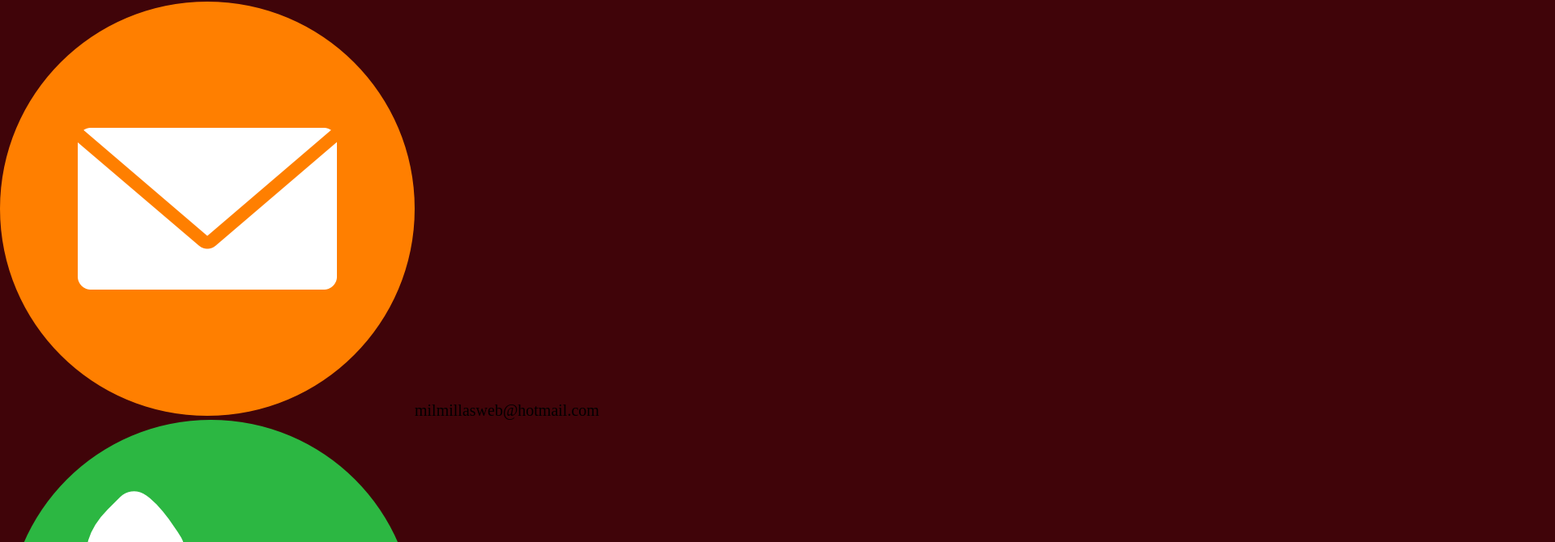
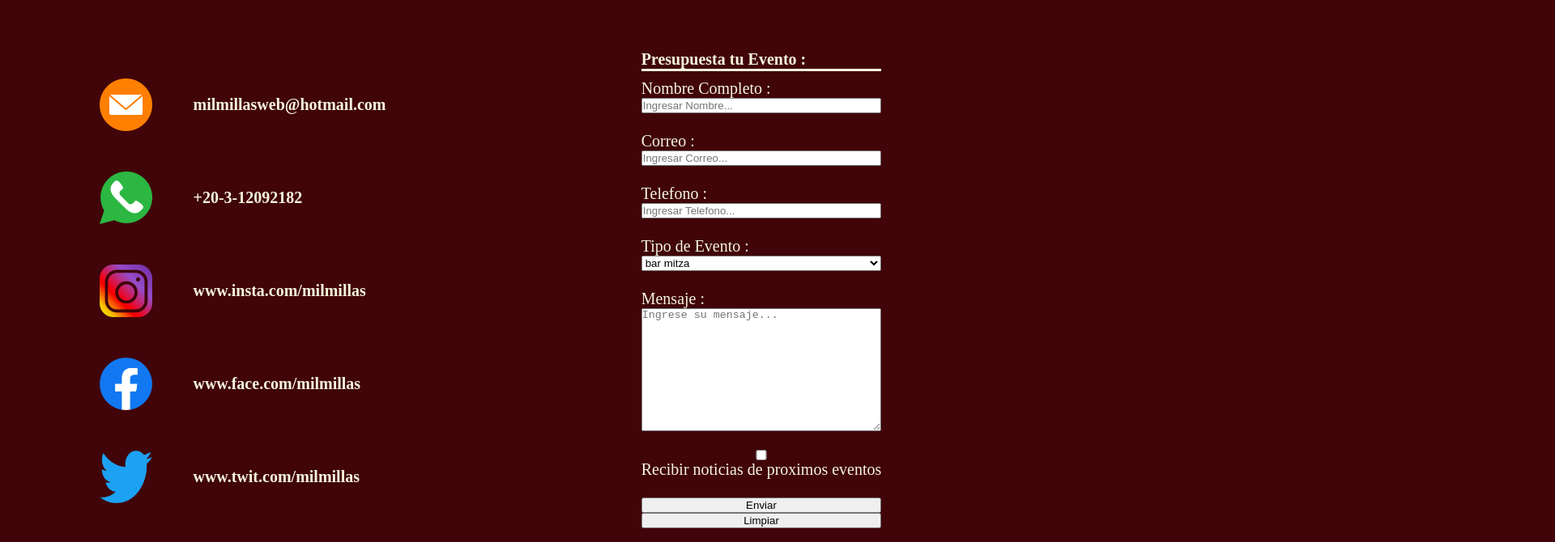
Before and after one commit to BenjaKanz/Mil-Millas-First, a website: page paginas/contacto.html in a window 1280 px wide. Shown: the part 232-902 px from the top of the page at 81% size, 1920 px wide, since content can reach past the window. Drawn offline with Linux system fonts and the light colour scheme; a web font is replaced by a local one.

Commit message:
aplicado full sass

```diff
--- a/paginas/contacto.html
+++ b/paginas/contacto.html
@@ -59,17 +59,21 @@
     </header>
     <main>
         <h3 class="titulos">Contacto</h3>
-        <ul class="form">
+        <div class="contacto__grid">
+            <section class="contacto">
+                <ul class="contacto__contenedor">
                     <!-- (luego se cambiara por etiqueta "a" con direccion real) -->
-            <li><img class="iconos__contacto" src="../Multimedia/img/MSGorange.png" alt="correoIcon" />milmillasweb@hotmail.com</li>
-            <li><img class="iconos__contacto" src="../Multimedia/img/whaicon.png" alt="whatsappIcon" />+20-3-12092182</li>
-            <li><img class="iconos__contacto" src="../Multimedia/img/Instagram-Icon.png" alt="instaIcon" />www.insta.com/milmillas</li>
-            <li><img class="iconos__contacto" src="../Multimedia/img/Facebook_Logo_(2019).png" alt="faceIcon" />www.face.com/milmillas</li>
-            <li><img class="iconos__contacto" src="../Multimedia/img/twitterlogo.png" alt="twitIcon" />www.twit.com/milmillas</li>
+                    <li><img class="contacto__contenedor-img" src="../Multimedia/img/MSGorange.png" alt="correoIcon" />milmillasweb@hotmail.com</li>
+                    <li><img class="contacto__contenedor-img" src="../Multimedia/img/whaicon.png" alt="whatsappIcon" />+20-3-12092182</li>
+                    <li><img class="contacto__contenedor-img" src="../Multimedia/img/Instagram-Icon.png" alt="instaIcon" />www.insta.com/milmillas</li>
+                    <li><img class="contacto__contenedor-img" src="../Multimedia/img/Facebook_Logo_(2019).png" alt="faceIcon" />www.face.com/milmillas</li>
+                    <li><img class="contacto__contenedor-img" src="../Multimedia/img/twitterlogo.png" alt="twitIcon" />www.twit.com/milmillas</li>
                 </ul>
+            </section>
             <section class="form">
-            <h4 class="imgfondo">Presupuesta tu Evento</h4>
-            <form action="" method="" enctype="">
+                <div class="form__container">
+                    <h4>Presupuesta tu Evento :</h4>
+                    <form class="formulario" action="" method="" enctype="">
                         <label for="nombre">Nombre Completo :</label>
                         <input type="text" id="nombre" name="nombre" placeholder="Ingresar Nombre..." />
                         <br />
@@ -77,7 +81,7 @@
                         <input type="email" id="correo" name="correo" placeholder="Ingresar Correo..." />
                         <br />
                         <label for="telefono">Telefono :</label>
-                <input type="text" id="telefono" name="telefono" placeholder="Ingresar Telefono" />
+                        <input type="text" id="telefono" name="telefono" placeholder="Ingresar Telefono..." />
                         <br />
                         <label for="evento">Tipo de Evento :</label>
                         <select name="evento" id="evento" >
@@ -96,7 +100,9 @@
                         <button type="submit" >Enviar</button>
                         <button type="reset">Limpiar</button>
                     </form>
+                </div>
             </section>
+        </div>
     </main>
     <footer>
         <div class="footers">
--- a/sass/_global.scss
+++ b/sass/_global.scss
@@ -46,6 +46,7 @@ body {
     margin: 30px 30px 15px 0px;
 }
 
-.negrita{
+.texto{
     font-weight: bolder;
+    color: $bglight2;
 }
--- a/sass/_main.scss
+++ b/sass/_main.scss
@@ -1,11 +1,12 @@
 // INDEX //
+
 
 @mixin grid__presentacion-flex{
     display: flex;
-                flex-direction: column;
-                align-items: center;
-                transition: transform 0.5s;
-                color: $bgred;
+    flex-direction: column;
+    align-items: center;
+    transition: transform 0.5s;
+    color: $bglight2;
 }
 
 
@@ -21,7 +22,6 @@
         &-fulano {
             grid-area: fulano;
             border-bottom: $bglight 2px solid;
-            color: $bgred;
             transition: 0.5s;
 
             &:hover{
@@ -38,7 +38,6 @@
         &-mengano{
             grid-area: mengano;
             border-bottom: $bglight 2px solid;
-            color: $bgred;
             transition: 0.5s;
 
             &:hover{
@@ -54,7 +53,6 @@
         &-zutano{
             grid-area: zutano;
             border-bottom: $bglight 2px solid;
-            color: $bgred;
             transition: 0.5s;
 
             &:hover{
@@ -80,7 +78,9 @@
     }
 }
 
+
 // EVENTOS //
+
 
 .card{
     background-color: $bglight2;
@@ -147,3 +147,81 @@
     gap: 50px;
     margin: 20px;
 }
+
+
+// CONTACTO //
+
+
+.contacto{
+    display: flex;
+    justify-content: center;
+
+    &__grid{
+        display: grid;
+        grid-template-columns: repeat(2,1fr);
+    }
+
+    &__contenedor{
+        margin: 50px 50px 50px 10px;
+        padding: 20px;
+        display: flex;
+        flex-direction: column;
+
+        li  {
+            display: flex;
+            align-items: center;
+            font-weight: bolder;
+            color: $bglight;
+        }
+
+        &-img   {
+            height: 65px;
+            width: 65px;
+            margin: 25px 50px 25px  0px;
+
+        }
+    }
+}
+
+.form{
+    display: flex;
+    justify-content: center;
+
+    &__container{
+        margin: 50px;
+        margin-left: 10px;
+        padding: 10px;
+
+        h4{
+            margin-bottom: 10px;
+            border-bottom: solid $bglight;
+            color: $bglight;
+        }
+
+    }
+}
+
+.formulario{
+    display: flex;
+    flex-direction: column;
+    color: $bglight;
+}
+
+
+// NOSOTROS //
+
+
+
+.iconos__contacto{
+    width: 10rem;
+    height: 10rem;
+}
+
+
+.acerca{
+    background-image:url(./Multimedia/musica-img/orobanner.jpg);
+    background-repeat: repeat;
+    background-size: contain;
+    font-weight:bold;
+    color: beige;
+}
```
Also changed, not shown: index.html (+1 -1 lines), paginas/acerca-de.html (+1 -4 lines), css/style.css. Lines whose indentation alone changed are shown as unchanged.
